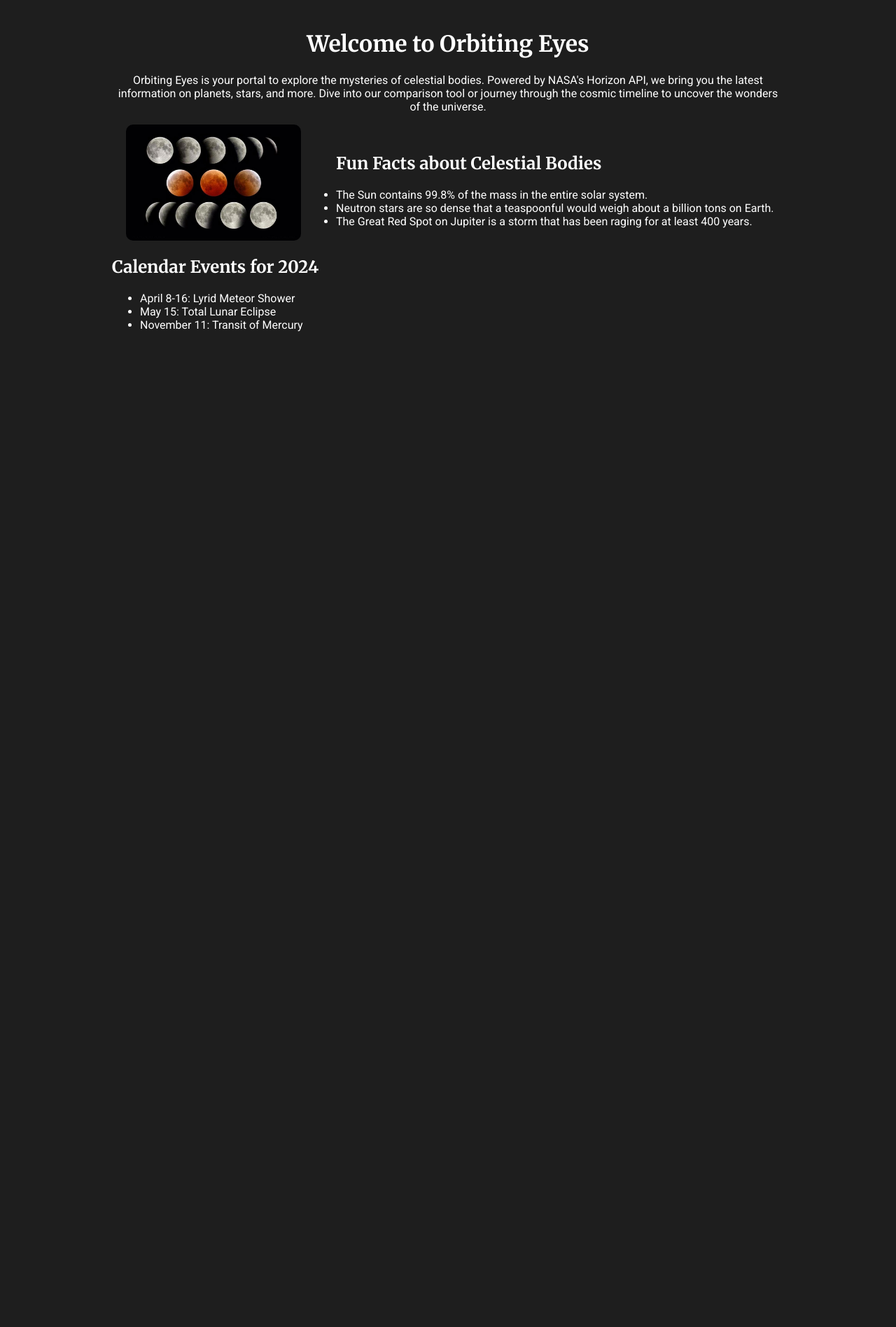
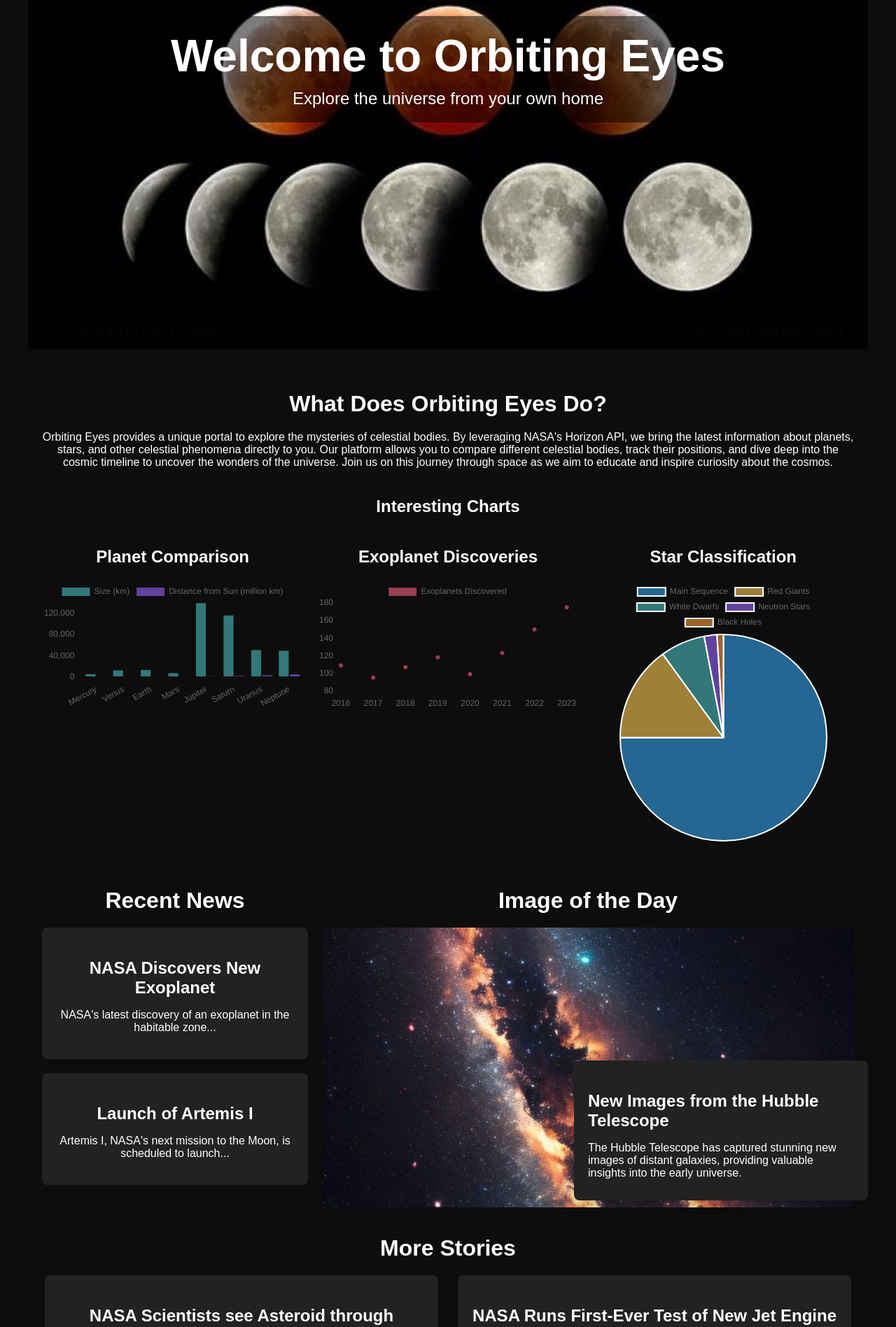
Before and after one commit to MichaelaKemp/231001_Michaela-Kemp_Semester-1-Assessment, a React (Create React App) app: page / in a window 1280 px wide. Shown: the part 422-2319 px from the top of the page at 70% size. Before the commit the page ends 952 px from the top, so only its background shows below. Built offline with nearby package versions, Linux system fonts and the light colour scheme.

Commit message:
Styling the home page

```diff
--- a/src/pages/Home.css
+++ b/src/pages/Home.css
@@ -1,70 +1,263 @@
-@import url('https://fonts.googleapis.com/css2?family=Roboto:wght@400;700&display=swap');
-@import url('https://fonts.googleapis.com/css2?family=Merriweather:wght@400;700&display=swap');
+/* General styles */
+body {
+  font-family: 'Arial', sans-serif;
+  background-color: #0d0d0d;
+  color: #ffffff;
+  margin: 0;
+  padding: 0;
+}
 
+/* Container styles */
 .container {
-  max-width: 960px;
+  max-width: 1200px;
   margin: 0 auto;
   padding: 20px;
-  font-family: 'Roboto', sans-serif;
+  text-align: center;
 }
 
-.logo-container {
+/* Hero section */
+.hero {
+  background-size: cover;
+  background-position: center;
+  position: relative;
+  height: 100vh;
+  display: flex;
+  align-items: center;
+  justify-content: center;
   text-align: center;
+  color: white;
+}
+
+.overlay {
+  background: rgba(0, 0, 0, 0.5);
+  padding: 20px;
+  border-radius: 10px;
+}
+
+.hero h1 {
+  font-size: 4em;
+  margin: 0;
+}
+
+.hero p {
+  font-size: 1.5em;
+  margin: 10px 0 0;
+}
+
+/* Main content */
+main {
+  padding: 20px;
+}
+
+/* About section */
+.about {
+  margin: 40px 0;
+}
+
+.about h2 {
+  font-size: 2em;
   margin-bottom: 20px;
 }
 
-.logo-img {
-  width: 200px;
+/* Charts section */
+.charts-section {
+  margin: 40px 0;
 }
 
-.content-container {
+.charts-container {
+  display: flex;
+  justify-content: space-between;
+  gap: 20px;
+  flex-wrap: wrap; /* Ensure charts wrap on smaller screens */
+}
+
+.chart-container {
+  flex: 1;
+  min-width: 300px; /* Ensure charts don't get too narrow on smaller screens */
+  max-width: 33%; /* Ensure charts take up a third of the container width */
+}
+
+.chart-container h3 {
+  font-size: 1.5em;
+  margin-bottom: 20px;
+}
+
+/* Image of the day section */
+.image-of-the-day-section {
+  display: flex;
+  justify-content: space-between;
+  align-items: flex-start;
+  margin-bottom: 40px;
+  position: relative;
+}
+
+.news-and-image {
+  display: flex;
+  width: 100%;
+}
+
+.news-section {
+  flex: 1;
+  margin-right: 20px;
+}
+
+.news-section h2 {
+  font-size: 2em;
+  margin-bottom: 20px;
+}
+
+.news-cards {
+  display: flex;
+  flex-direction: column;
+  gap: 20px;
+  height: 70%;
+}
+
+.news-card {
+  background-color: #222222;
+  padding: 20px;
+  border-radius: 8px;
+  flex: 1;
+  height: calc(50% - 10px); /* Ensure the cards are smaller */
+}
+
+.news-card h3 {
+  font-size: 1.5em;
+  margin-bottom: 10px;
+}
+
+/* Image container */
+.image-container {
+  flex: 2;
+  position: relative;
+  display: flex;
+  flex-direction: column;
+  justify-content: flex-start;
+}
+
+.image-container h2 {
+  font-size: 2em;
+  margin-bottom: 20px;
+}
+
+.daily-image {
+  width: 100%;
+  height: 50vh; /* Make the image smaller */
+  border-radius: 8px;
+  object-fit: cover;
+}
+
+.info-card {
+  position: absolute;
+  bottom: 10px; /* Adjust this value to move the card down */
+  right: -20px; /* Adjust this value to move the card further to the right */
+  background-color: #222222;
+  padding: 20px;
+  border-radius: 8px;
+  box-shadow: 0px 4px 15px rgba(0, 0, 0, 0.2);
+  width: 50%;
+  text-align: left;
+}
+
+.info-card h3 {
+  font-size: 1.5em;
+  margin-bottom: 10px;
+}
+
+.info-card p {
+  font-size: 1em;
+  margin-bottom: 10px;
+}
+
+.info-card a {
+  color: #1e90ff;
+  text-decoration: none;
+}
+
+.info-card a:hover {
+  text-decoration: underline;
+}
+
+/* More stories section */
+.more-stories {
+  margin-bottom: 40px;
+}
+
+.more-stories h2 {
+  font-size: 2em;
+  margin-bottom: 20px;
+}
+
+.stories-grid {
   display: flex;
   flex-wrap: wrap;
+  justify-content: space-around;
+  gap: 20px;
 }
 
-.image-container {
-  margin-left: 20px;
+.story-card {
+  background-color: #222222;
+  padding: 20px;
+  border-radius: 8px;
+  width: 45%;
 }
 
-.celestial-image {
-  width: 100%;
-  max-width: 250px;
-  height: auto;
-  border-radius: 10px;
-  float: left;
-  margin-right: 50px;
+.story-card h3 {
+  font-size: 1.5em;
+  margin-bottom: 10px;
 }
 
-.fun-facts-container,
-.calendar-events-container {
-  flex-basis: 50%;
-  margin-top: 40px;
+/* Fun facts section */
+.fun-facts-container {
+  background-color: #111111;
+  padding: 20px;
+  border-radius: 8px;
+  margin-bottom: 20px;
 }
 
-h1, h2, h3 {
-  font-family: 'Merriweather', serif;
+.fun-facts-container h2 {
+  font-size: 2em;
+  margin-bottom: 20px;
 }
 
-p {
-  font-family: 'Roboto', sans-serif;
+ul {
+  list-style-type: none;
+  padding: 0;
 }
 
-.text-container {
-    text-align: center;
+li {
+  font-size: 1.1em;
+  margin: 10px 0;
 }
 
-.card-container {
-    display: flex;
-    flex-wrap: wrap;
+/* Calendar events section */
+.calendar-events-container {
+  background-color: #111111;
+  padding: 20px;
+  border-radius: 8px;
+  margin-bottom: 20px;
 }
 
-.card {
-    width: 40%; /* Adjust width of each card */
-    margin: 10px;
-    padding: 20px;
-    color: #ffffff; /* White text color */
-    border: 1px solid #ffffff; /* White border */
-    border-radius: 10px;
-    cursor: pointer;
-    float: left;
+.calendar-events-container h2 {
+  font-size: 2em;
+  margin-bottom: 20px;
 }
+
+/* Footer styles */
+.footer {
+  background-color: #111111;
+  color: #cccccc;
+  padding: 20px;
+  text-align: center;
+  border-top: 1px solid #333333;
+}
+
+.footer a {
+  color: #cccccc;
+  margin: 0 10px;
+  text-decoration: none;
+}
+
+.footer a:hover {
+  text-decoration: underline;
+}
--- a/src/pages/Home.js
+++ b/src/pages/Home.js
@@ -1,39 +1,164 @@
 import React from 'react';
+import { Line, Bar, Pie } from 'react-chartjs-2';
 import devLogo from '../assets/DevLogo.png';
-import landImage from '../assets/Landing_Page_Image.jpg';
+import landingPageImage from '../assets/Landing_Page_Image.jpg';
+import milkyWayImage from '../assets/MilkyWay.jpg';
 import './Home.css';
+
+const planetComparisonData = {
+  labels: ['Mercury', 'Venus', 'Earth', 'Mars', 'Jupiter', 'Saturn', 'Uranus', 'Neptune'],
+  datasets: [
+    {
+      label: 'Size (km)',
+      data: [4879, 12104, 12742, 6779, 139820, 116460, 50724, 49244],
+      backgroundColor: 'rgba(75, 192, 192, 0.6)',
+    },
+    {
+      label: 'Distance from Sun (million km)',
+      data: [57.9, 108.2, 149.6, 227.9, 778.5, 1434, 2871, 4495],
+      backgroundColor: 'rgba(153, 102, 255, 0.6)',
+    },
+  ],
+};
+
+const exoplanetDiscoveriesData = {
+  labels: ['2016', '2017', '2018', '2019', '2020', '2021', '2022', '2023'],
+  datasets: [
+    {
+      label: 'Exoplanets Discovered',
+      data: [109, 95, 107, 118, 99, 123, 150, 175],
+      backgroundColor: 'rgba(255, 99, 132, 0.6)',
+    },
+  ],
+};
+
+const starClassificationData = {
+  labels: ['Main Sequence', 'Red Giants', 'White Dwarfs', 'Neutron Stars', 'Black Holes'],
+  datasets: [
+    {
+      label: 'Star Types',
+      data: [75, 15, 7, 2, 1],
+      backgroundColor: [
+        'rgba(54, 162, 235, 0.6)',
+        'rgba(255, 206, 86, 0.6)',
+        'rgba(75, 192, 192, 0.6)',
+        'rgba(153, 102, 255, 0.6)',
+        'rgba(255, 159, 64, 0.6)',
+      ],
+    },
+  ],
+};
 
 const Home = () => {
   return (
     <div className="container">
-      <div className="logo-container">
-        <img src={devLogo} alt="Orbiting Eyes Logo" className="logo-img" />
+      <header className="hero" style={{ backgroundImage: `url(${landingPageImage})` }}>
+        <div className="overlay">
+          <h1>Welcome to Orbiting Eyes</h1>
+          <p>Explore the universe from your own home</p>
         </div>
-      <div className="content-container">
-        <div className="text-container">
-          <h1>Welcome to Orbiting Eyes</h1>
-          <p className="home-description">Orbiting Eyes is your portal to explore the mysteries of celestial bodies. Powered by NASA's Horizon API, we bring you the latest information on planets, stars, and more. Dive into our comparison tool or journey through the cosmic timeline to uncover the wonders of the universe.</p>
+      </header>
+      <main>
+        <section className="about">
+          <h2>What Does Orbiting Eyes Do?</h2>
+          <p>Orbiting Eyes provides a unique portal to explore the mysteries of celestial bodies. By leveraging NASA's Horizon API, we bring the latest information about planets, stars, and other celestial phenomena directly to you. Our platform allows you to compare different celestial bodies, track their positions, and dive deep into the cosmic timeline to uncover the wonders of the universe. Join us on this journey through space as we aim to educate and inspire curiosity about the cosmos.</p>
+        </section>
+        <section className="charts-section">
+          <h2>Interesting Charts</h2>
+          <div className="charts-container">
+            <div className="chart-container">
+              <h3>Planet Comparison</h3>
+              <Bar data={planetComparisonData} />
+            </div>
+            <div className="chart-container">
+              <h3>Exoplanet Discoveries</h3>
+              <Line data={exoplanetDiscoveriesData} />
+            </div>
+            <div className="chart-container">
+              <h3>Star Classification</h3>
+              <Pie data={starClassificationData} />
+            </div>
+          </div>
+        </section>
+        <section className="image-of-the-day-section">
+          <div className="news-and-image">
+            <div className="news-section">
+              <h2>Recent News</h2>
+              <div className="news-cards">
+                <div className="news-card">
+                  <h3>NASA Discovers New Exoplanet</h3>
+                  <p>NASA's latest discovery of an exoplanet in the habitable zone...</p>
+                </div>
+                <div className="news-card">
+                  <h3>Launch of Artemis I</h3>
+                  <p>Artemis I, NASA's next mission to the Moon, is scheduled to launch...</p>
+                </div>
               </div>
             </div>
             <div className="image-container">
-          <img src={landImage} alt="Celestial Image" className="celestial-image" />
+              <h2>Image of the Day</h2>
+              <img src={milkyWayImage} alt="Milky Way Galaxy" className="daily-image" />
+              <div className="info-card">
+                <h3>New Images from the Hubble Telescope</h3>
+                <p>The Hubble Telescope has captured stunning new images of distant galaxies, providing valuable insights into the early universe.</p>
               </div>
-      <div className="fun-facts-container">
+            </div>
+          </div>
+        </section>
+        <section className="more-stories">
+          <h2>More Stories</h2>
+          <div className="stories-grid">
+            <div className="story-card">
+              <h3>NASA Scientists see Asteroid through Robotic Eyes</h3>
+            </div>
+            <div className="story-card">
+              <h3>NASA Runs First-Ever Test of New Jet Engine Tech</h3>
+            </div>
+            <div className="story-card">
+              <h3>NASA Administrator Statement on ESA’s Commitment to Space Station</h3>
+            </div>
+            <div className="story-card">
+              <h3>Modern Figures: NASA’s Past and Future</h3>
+            </div>
+            <div className="story-card">
+              <h3>TIME: 15 Years Exploring Our Interface to Space</h3>
+            </div>
+            <div className="story-card">
+              <h3>Cassini Beams Back First Images from New Orbit</h3>
+            </div>
+            <div className="story-card">
+              <h3>Curiosity Rover Team Examining New Drill Hiatus</h3>
+            </div>
+            <div className="story-card">
+              <h3>Interstellar trailer</h3>
+            </div>
+          </div>
+        </section>
+        <section className="fun-facts-container">
           <h2>Fun Facts about Celestial Bodies</h2>
           <ul>
             <li>The Sun contains 99.8% of the mass in the entire solar system.</li>
             <li>Neutron stars are so dense that a teaspoonful would weigh about a billion tons on Earth.</li>
             <li>The Great Red Spot on Jupiter is a storm that has been raging for at least 400 years.</li>
           </ul>
-      </div>
-      <div className="calendar-events-container">
+        </section>
+        <section className="calendar-events-container">
           <h2>Calendar Events for 2024</h2>
           <ul>
             <li>April 8-16: Lyrid Meteor Shower</li>
             <li>May 15: Total Lunar Eclipse</li>
             <li>November 11: Transit of Mercury</li>
           </ul>
-      </div>
+        </section>
+      </main>
+      <footer className="footer">
+        <p>&copy; 2024 Orbiting Eyes. All Rights Reserved.</p>
+        <p>
+          <a href="https://github.com/your-repo" target="_blank" rel="noopener noreferrer">GitHub</a> |
+          <a href="https://twitter.com/your-twitter" target="_blank" rel="noopener noreferrer">Twitter</a> |
+          <a href="mailto:contact@orbitingeyes.com">Contact Us</a>
+        </p>
+      </footer>
     </div>
   );
 }
--- /dev/null
+++ b/src/pages/Timeline.css
@@ -0,0 +1,73 @@
+/* General styles */
+body {
+    font-family: 'Arial', sans-serif;
+    background-color: #0d0d0d;
+    color: #ffffff;
+    margin: 0;
+    padding: 0;
+  }
+
+  /* Hero section */
+  .hero {
+    background-image: url('/src/assets/MilkyWay.jpg');
+    background-size: cover;
+    background-position: center;
+    text-align: center;
+    padding: 100px 20px;
+  }
+
+  .hero h1 {
+    font-size: 3em;
+    margin-bottom: 10px;
+  }
+
+  .hero p {
+    font-size: 1.2em;
+  }
+
+  /* Main content */
+  main {
+    padding: 20px;
+  }
+
+  /* Select bodies section */
+  .select-bodies {
+    margin-bottom: 30px;
+  }
+
+  .select-bodies h2 {
+    font-size: 2em;
+    margin-bottom: 10px;
+  }
+
+  .body-list {
+    display: flex;
+    flex-wrap: wrap;
+  }
+
+  .body-item {
+    margin-right: 15px;
+    margin-bottom: 10px;
+  }
+
+  .body-item input {
+    margin-right: 5px;
+  }
+
+  /* Chart section */
+  .chart-section {
+    margin-top: 30px;
+  }
+
+  .chart-section h2 {
+    font-size: 2em;
+    margin-bottom: 10px;
+  }
+
+  /* Footer */
+  footer {
+    background-color: #111111;
+    color: #cccccc;
+    padding: 20px;
+    text-align: center;
+  }
```
Also changed, not shown: src/assets/MilkyWay.jpg (added), 1 other file (tests, documents, lock files or other folders). Lines whose indentation alone changed are shown as unchanged.
